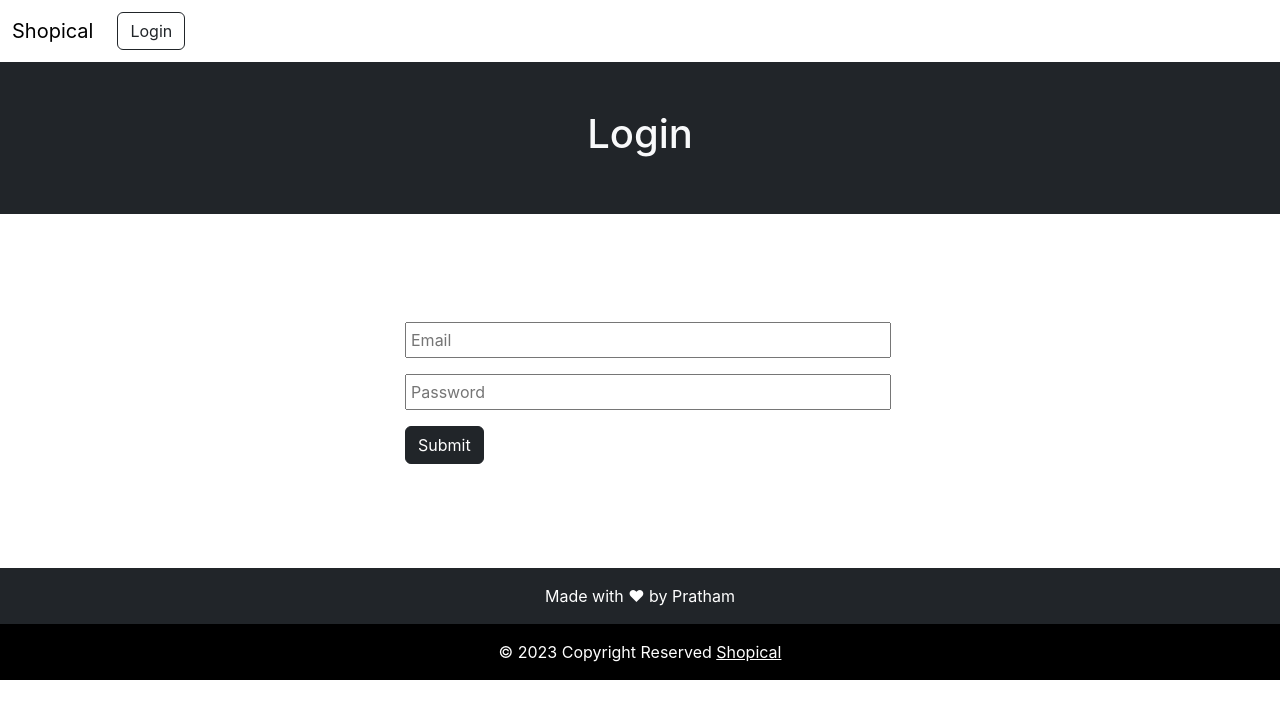
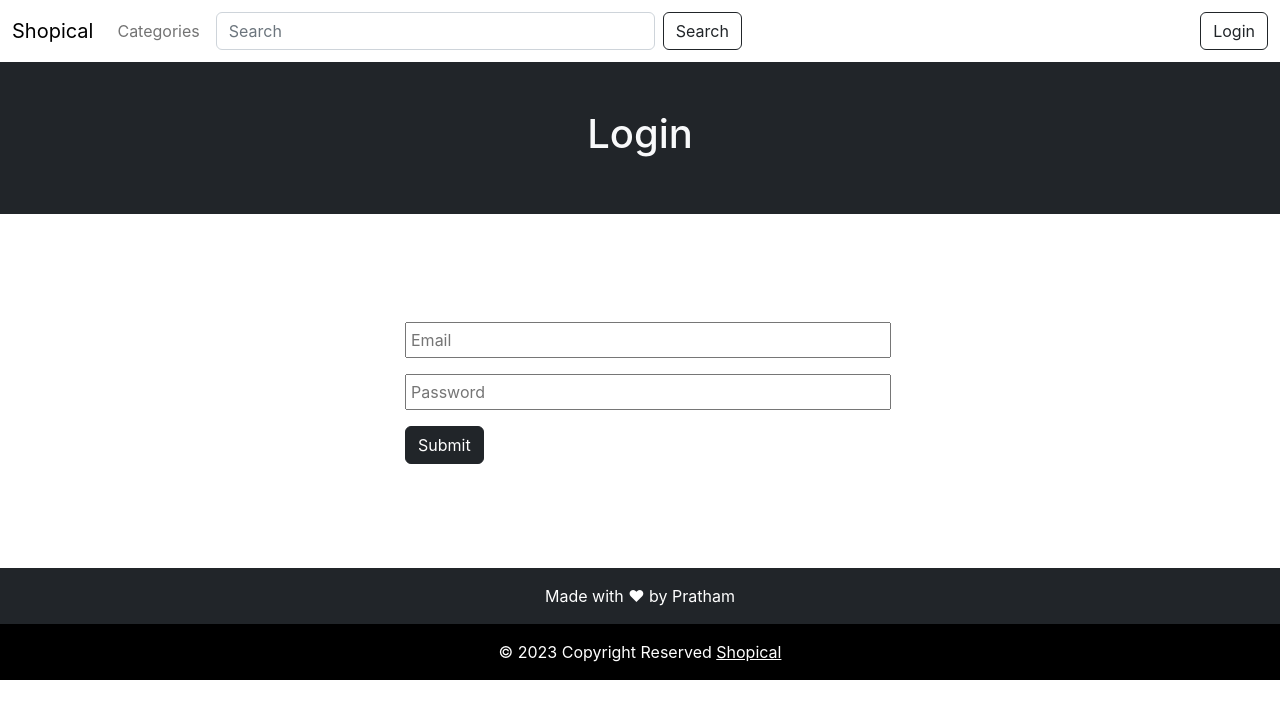
Before and after one commit to pratham534/ecomsite534, a React (Create React App) app: page /signin in a window 1280 px wide. Shown: the top 718 px of the page. Built offline with nearby package versions, Linux system fonts and the light colour scheme.

Commit message:
some css changes

```diff
--- a/src/core/Menu.js
+++ b/src/core/Menu.js
@@ -21,15 +21,15 @@ export default function Menu(history, path) {
                     <Link className="navbar-brand navbar-text text-black" to='/'>Shopical</Link>
                     <div className="collapse navbar-collapse gap-2" id="navbarSupportedContent">
                         <ul className="navbar-nav mb-lg-0 d-flex">
-                            {/* <li className="nav-item">
+                            <li className="nav-item">
                                 <Link className="nav-link" to='/'>Categories</Link>
-                            </li> */}
+                            </li>
                         </ul>
                         <form className="d-flex w-100 justify-content-between gap-2" role="search">
-                            {/* <div className='w-50 d-flex gap-2'>
+                            <div className='w-50 d-flex gap-2'>
                                 <input className="form-control w-100" type="search" placeholder="Search" aria-label="Search" />
                                 <button className="btn btn-outline-dark" type="submit">Search</button>
-                            </div> */}
+                            </div>
                             <div className='w-auto d-flex gap-2'>
                                 {(!isAuthenticated()) && <Link to='/signin'><button className="btn btn-outline-dark" type="submit">Login</button></Link>}
                                 {(isAuthenticated()) && <button className="btn btn-outline-dark" onClick={handleCart}>Cart</button>}
```
